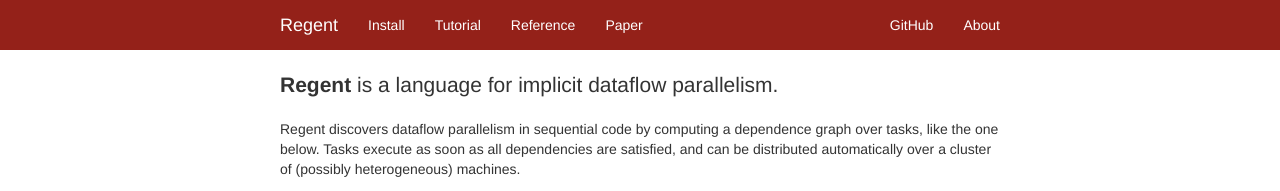
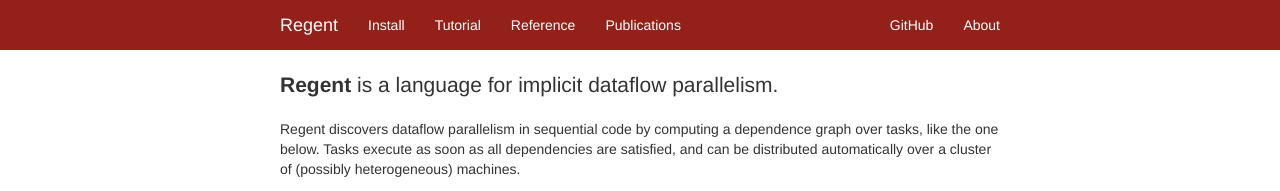
Before and after one commit to StanfordLegion/regent-lang.org, a Jekyll site: the page built from index.md, in a window 1280 px wide and 900 px high. Shown: the top 191 px of the window. Built offline with Jekyll 4.4.1, drawn with Linux system fonts in a browser that asks for light colours; nearby versions of some CDN libraries.

Commit message:
Point publications to Legion page.

```diff
--- a/_config.yml
+++ b/_config.yml
@@ -20,8 +20,9 @@
     url: "/tutorial"
   - label: Reference
     url: "/reference"
-  - label: Paper
-    url: "/images/regent2015.pdf"
+  - label: Publications
+    url: "http://legion.stanford.edu/publications"
+    external: true
 
 # Content configuration defaults:
 defaults:
```
